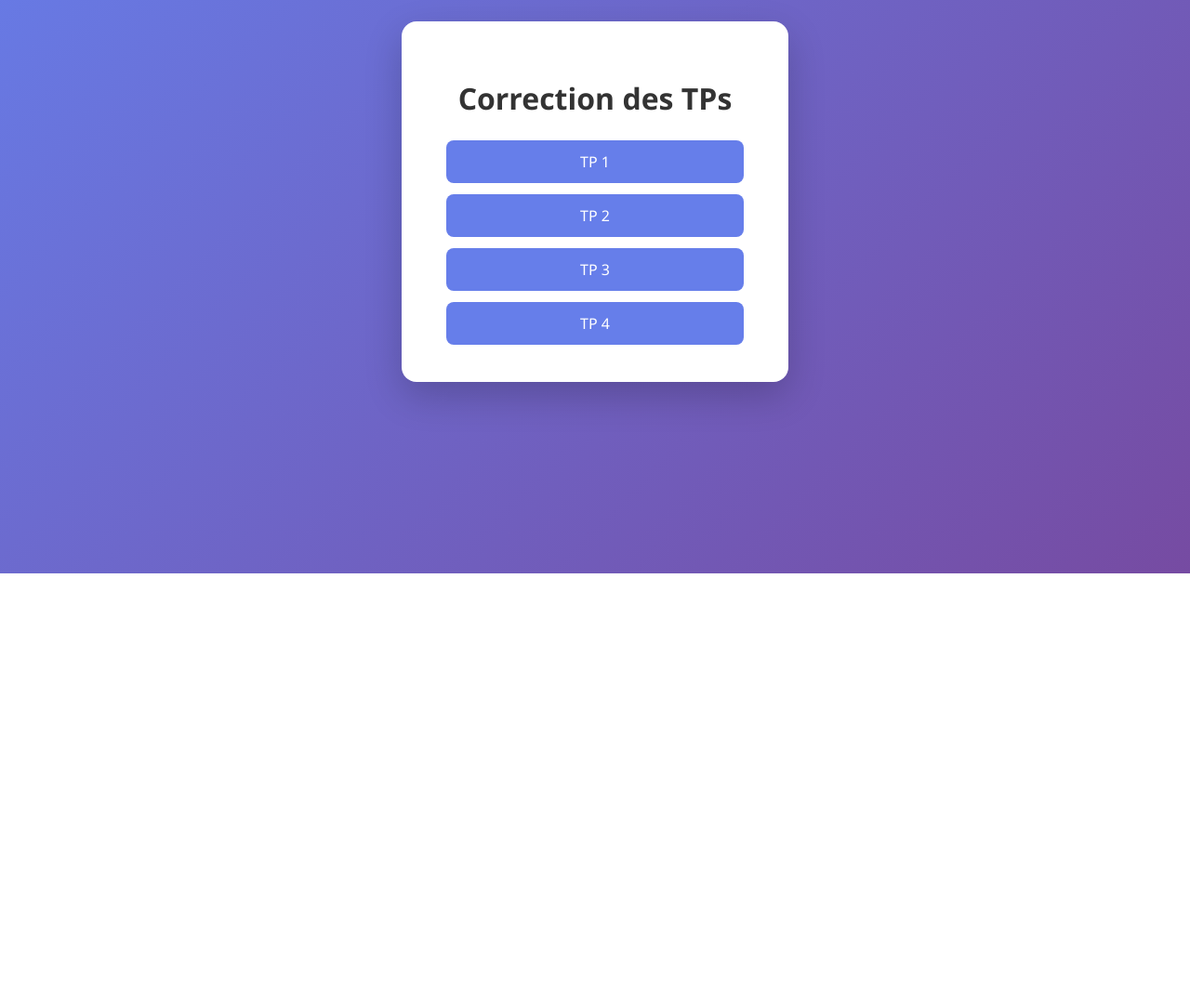
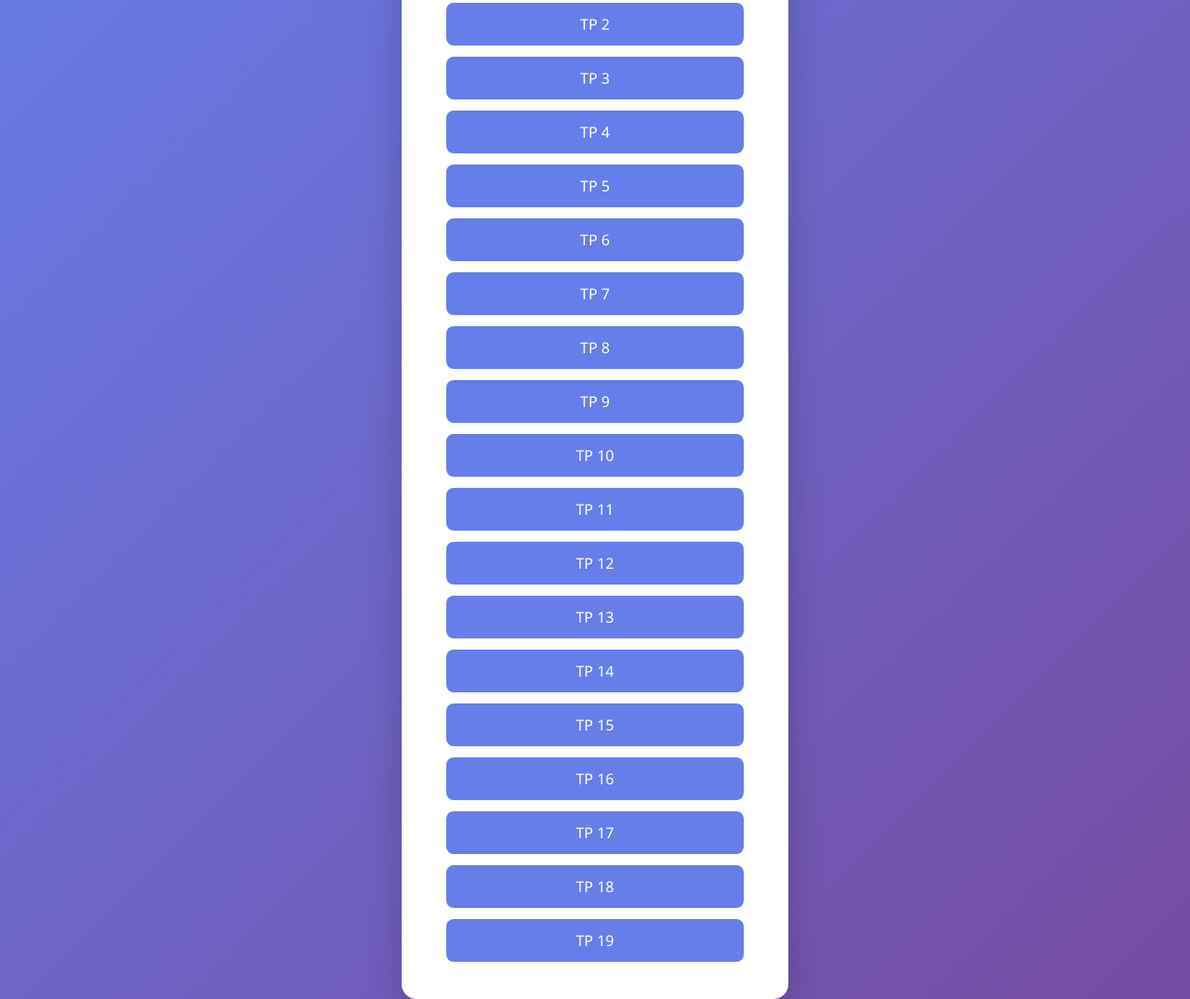
Before and after one commit to ericFinickel/ul-ec-913-1-dev-web.public, a plain HTML site: page cours/tp/index.html in a window 1280 px wide. Shown: the part 183-1258 px from the top of the page at 93% size. Before the commit the page ends 800 px from the top, so only its background shows below. Drawn offline with Linux system fonts and the light colour scheme.

Commit message:
tps corrections

```diff
--- a/cours/tp/index.html
+++ b/cours/tp/index.html
@@ -1,4 +1,4 @@
-<!DOCTYPE html>
+<!doctype html>
 <html lang="fr">
   <head>
     <meta charset="UTF-8" />
@@ -59,6 +59,21 @@
         <a href="../assets/tp2.zip">TP 2</a>
         <a href="../assets/tp3.zip">TP 3</a>
         <a href="../assets/tp4.zip">TP 4</a>
+        <a href="../assets/tp5.zip">TP 5</a>
+        <a href="../assets/tp6.zip">TP 6</a>
+        <a href="../assets/tp7.zip">TP 7</a>
+        <a href="../assets/tp8.zip">TP 8</a>
+        <a href="../assets/tp9.zip">TP 9</a>
+        <a href="../assets/tp10.zip">TP 10</a>
+        <a href="../assets/tp11.zip">TP 11</a>
+        <a href="../assets/tp12.zip">TP 12</a>
+        <a href="../assets/tp13.zip">TP 13</a>
+        <a href="../assets/tp14.zip">TP 14</a>
+        <a href="../assets/tp15.zip">TP 15</a>
+        <a href="../assets/tp16.zip">TP 16</a>
+        <a href="../assets/tp17.zip">TP 17</a>
+        <a href="../assets/tp18.zip">TP 18</a>
+        <a href="../assets/tp19.zip">TP 19</a>
       </div>
     </main>
   </body>
```
